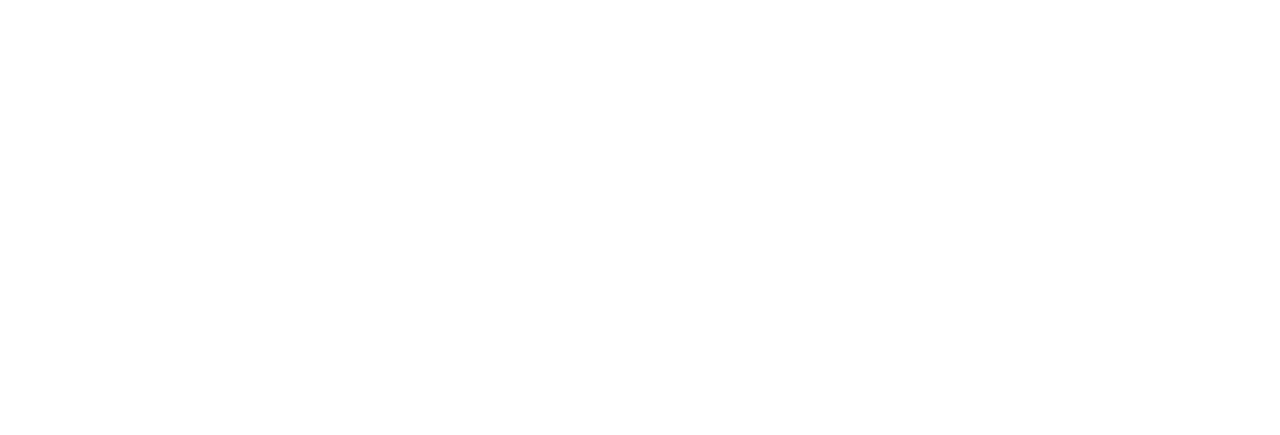
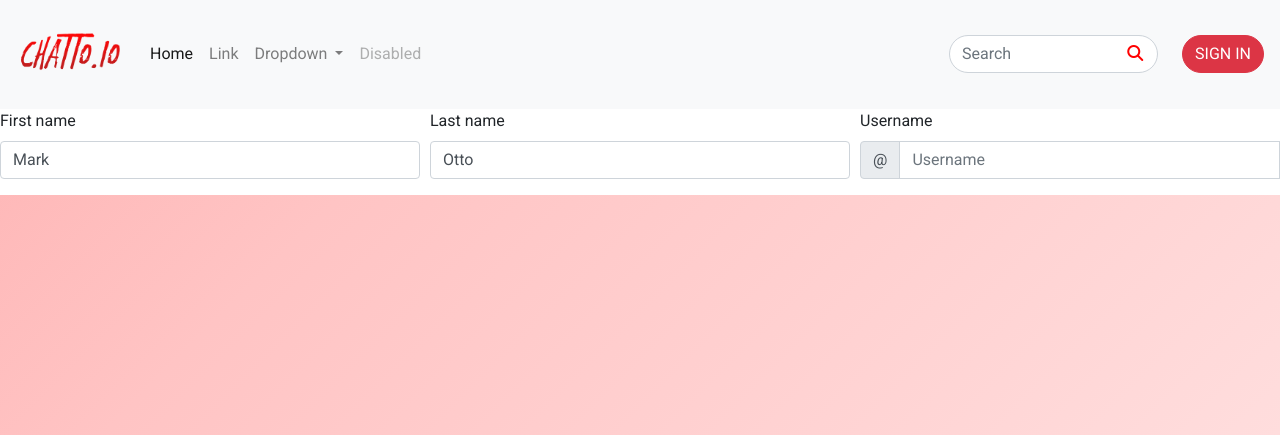
Before and after one commit to kitealva/WB-games, a Flask app: page /sign-in in a window 1280 px wide. Before the commit the part shown is empty. Shown: the top 435 px of the page. Run offline with Flask 2, Linux system fonts and the light colour scheme; some libraries are stand-ins or nearby versions.

Commit message:
form-commit

```diff
--- a/static/style.css
+++ b/static/style.css
@@ -68,7 +68,6 @@ body {
     height: 70vh;
 }
 
-<<<<<<< HEAD
 .home-img2 {
     object-fit: cover;
     width: 100%;
@@ -86,12 +85,22 @@ body {
     flex-direction: row;
     flex-wrap: wrap;
     justify-content: center;
-=======
-.sign-in-page {
-    height: 500px;
-    width: 500px;
-    background-color: blue;
->>>>>>> 4cf9ead929da84439ab99aee45199fe3d07c31ba
+}
+
+/* .form-background{
+    background-color: rgb(255, 255, 255) !important;
+    height: 50vh;
+    width: 40%;
+    justify-content: center;
+    margin: 0 auto;
+    margin-top: 20%;
+} */
+
+.sign-up {
+    display: flex;
+    flex-direction: column;
+    flex-wrap: wrap;
+    background-color: white;
 }
 
 @media (min-width: 992px) {
--- a/templates/base.html
+++ b/templates/base.html
@@ -48,7 +48,7 @@
             <input class="form-control mr-sm-2" id="search-bar" type="search" placeholder="Search" aria-label="Search">
             <button class="btn my-2 my-sm-0" id="search" type="submit"><i class="fas fa-search"></i></button>
           </form>
-          <a href="/signin"><button class="btn btn-danger" id="sign-in">SIGN IN</button></a>
+          <a href="/sign-in"><button class="btn btn-danger" id="sign-in">SIGN IN</button></a>
         </div>
       </nav>
     {% endblock %}
--- a/templates/signin.html
+++ b/templates/signin.html
@@ -1,16 +1,36 @@
-<!DOCTYPE html>
-<html lang="en">
-<head>
-    <meta charset="UTF-8">
-    <meta http-equiv="X-UA-Compatible" content="IE=edge">
-    <meta name="viewport" content="width=device-width, initial-scale=1.0">
-    <title>Document</title>
-</head>
-<body>
-    {% block body %}
-    {% endblock %}
-<div class="sign-in-page">
+{% extends 'base.html' %}{% block title %}SignIn{% endblock %}
 
+{% block body %}
+<div class="sign-up">
+<form class="needs-validation" novalidate>
+    <div class="form-row">
+      <div class="col-md-4 mb-3">
+        <label for="validationTooltip01">First name</label>
+        <input type="text" class="form-control" id="validationTooltip01" placeholder="First name" value="Mark" required>
+        <div class="valid-tooltip">
+          Looks good!
+        </div>
+      </div>
+      <div class="col-md-4 mb-3">
+        <label for="validationTooltip02">Last name</label>
+        <input type="text" class="form-control" id="validationTooltip02" placeholder="Last name" value="Otto" required>
+        <div class="valid-tooltip">
+          Looks good!
+        </div>
+      </div>
+      <div class="col-md-4 mb-3">
+        <label for="validationTooltipUsername">Username</label>
+        <div class="input-group">
+          <div class="input-group-prepend">
+            <span class="input-group-text" id="validationTooltipUsernamePrepend">@</span>
+          </div>
+          <input type="text" class="form-control" id="validationTooltipUsername" placeholder="Username" aria-describedby="validationTooltipUsernamePrepend" required>
+          <div class="invalid-tooltip">
+            Please choose a unique and valid username.
+          </div>
+        </div>
+      </div>
+    </div>
+</form>
 </div>
-</body>
-</html>
+{% endblock %}
```
